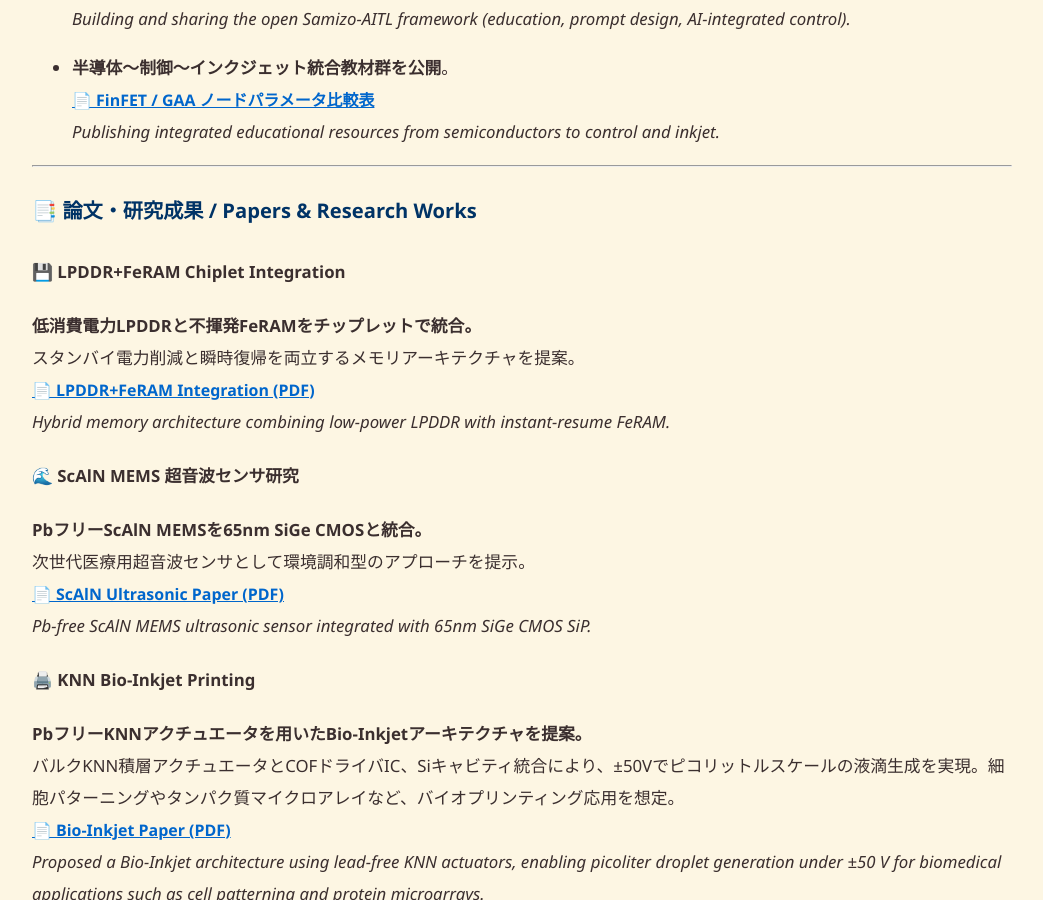
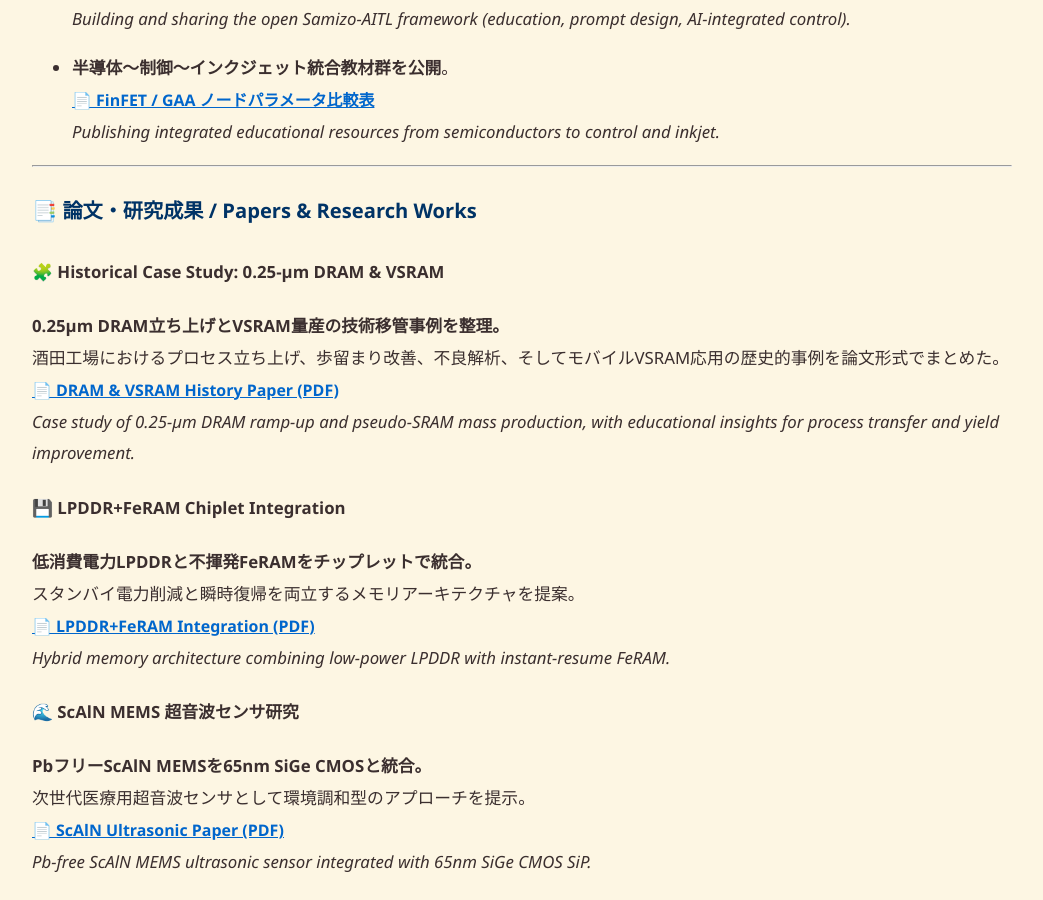
Before and after one commit to Samizo-AITL/Samizo-AITL.github.io, a Jekyll site: the page built from about/career-summary/index.md, in a window 1280 px wide and 900 px high, scrolled down 2472 px. Shown: the whole window, without its empty margins (118-1161 px from the left). Built offline with Jekyll 4.4.1, drawn with Linux system fonts in a browser that asks for light colours.

Commit message:
Update index.md

```diff
--- a/about/career-summary/index.md
+++ b/about/career-summary/index.md
@@ -92,6 +92,12 @@ description: "半導体・制御・インクジェット・教育の横断経験
 
 ### 📑 論文・研究成果 / Papers & Research Works
 
+#### 🧩 Historical Case Study: 0.25-µm DRAM & VSRAM
+**0.25µm DRAM立ち上げとVSRAM量産の技術移管事例を整理。**
+酒田工場におけるプロセス立ち上げ、歩留まり改善、不良解析、そしてモバイルVSRAM応用の歴史的事例を論文形式でまとめた。
+[📄 DRAM & VSRAM History Paper (PDF)](./docs/dram_vsram_history.pdf)
+*Case study of 0.25-µm DRAM ramp-up and pseudo-SRAM mass production, with educational insights for process transfer and yield improvement.*
+
 #### 💾 LPDDR+FeRAM Chiplet Integration
 **低消費電力LPDDRと不揮発FeRAMをチップレットで統合。**
 スタンバイ電力削減と瞬時復帰を両立するメモリアーキテクチャを提案。
```
